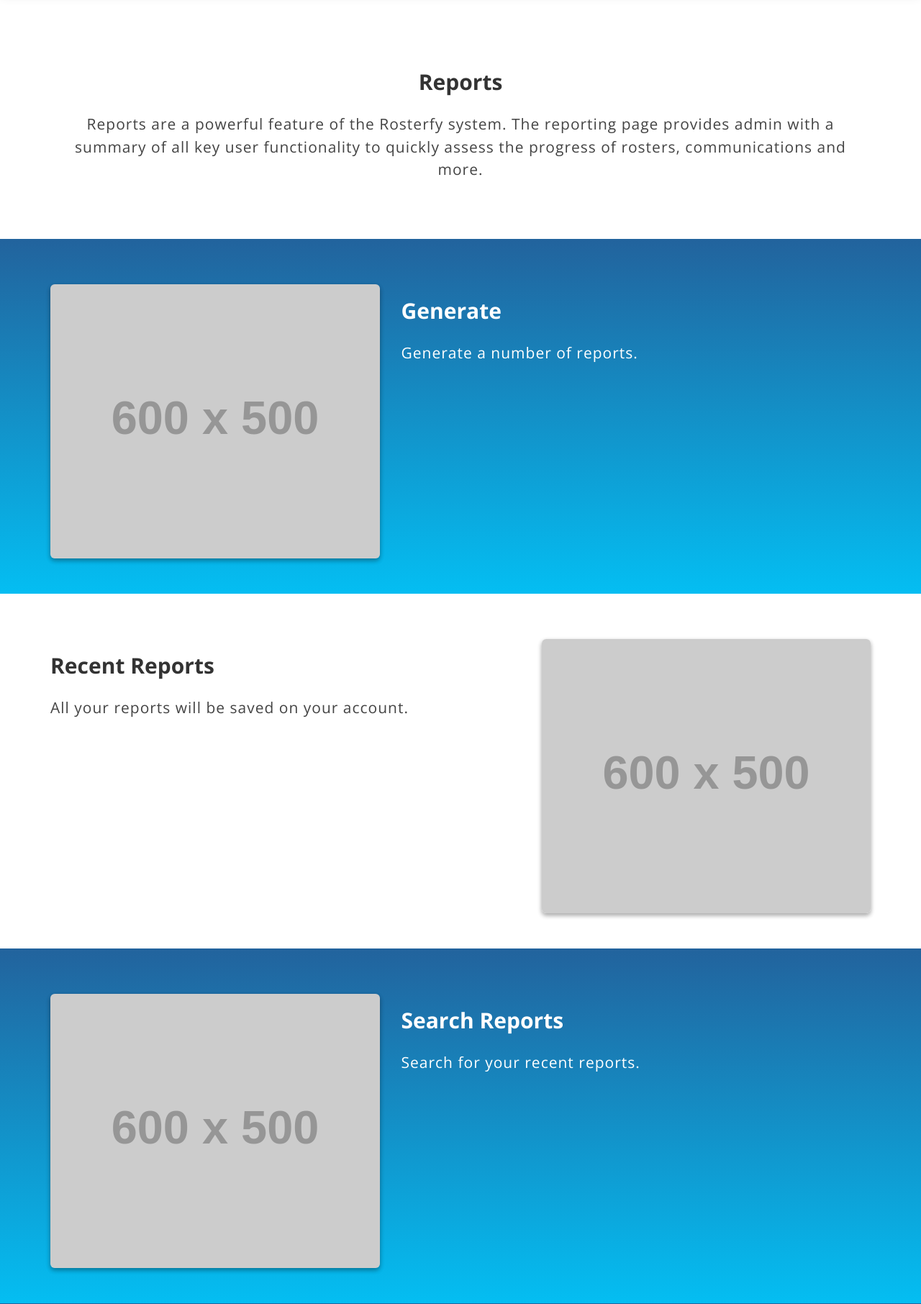
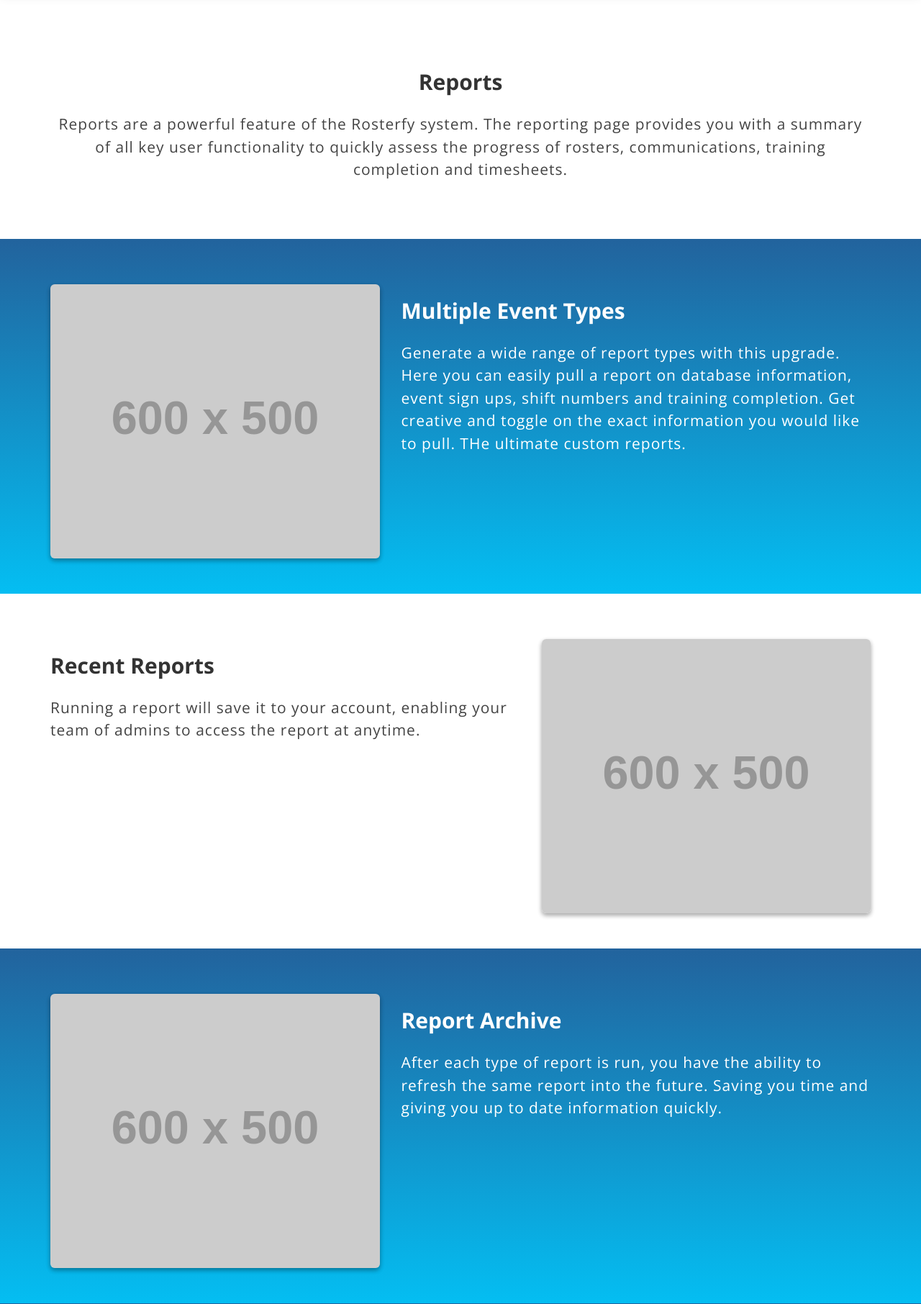
Before and after one commit to pete-ewg17/ewg_tech_website_2017, a PHP site: page /reports.php in a window 1280 px wide. Shown: the part 63-1875 px from the top of the page at 72% size. Run offline with PHP 8.4, Linux system fonts and the light colour scheme; grey boxes labelled with a size stand in for pictures from a placeholder-image service; some libraries are stand-ins or nearby versions.

Commit message:
Updated content
Updated Sales Content

```diff
--- a/reports.php
+++ b/reports.php
@@ -109,7 +109,7 @@
       <div class="row featurette">
         <div class="col-md-12 text-center" data-aos="fade-left" data-aos-once="true">
           <h2>Reports</h2>
-          <p>Reports are a powerful feature of the Rosterfy system. The reporting page provides admin with a summary of all key user functionality to quickly assess the progress of rosters, communications and more.</p>
+          <p>Reports are a powerful feature of the Rosterfy system. The reporting page provides you with a summary of all key user functionality to quickly assess the progress of rosters, communications, training completion and timesheets.</p>
         </div>
       </div>
     </div>
@@ -120,8 +120,8 @@
        <div class="container">
         <div class="row">
           <div data-aos="fade-right" data-aos-once="true" class="col-md-7 col-md-push-5">
-            <h2 class="featurette-heading">Generate</h2>
-            <p class="tech-lead">Generate a number of reports.</p>
+            <h2 class="featurette-heading">Multiple Event Types</h2>
+            <p class="tech-lead">Generate a wide range of report types with this upgrade. Here you can easily pull a report on database information, event sign ups, shift numbers and training completion. Get creative and toggle on the exact information you would like to pull. THe ultimate custom reports.</p>
           </div>
             <div data-aos="fade-right" data-aos-once="true" class="col-md-5 col-md-pull-7">
             <img class="featurette-image img-responsive img-rounded" src="http://placehold.it/600/500" alt="Registration Form" style="background-size:cover; background-repeat:none;">
@@ -136,7 +136,7 @@
           <div class="row featurette">
             <div class="col-md-7" data-aos="fade-left" data-aos-once="true">
               <h2>Recent Reports</h2>
-              <p>All your reports will be saved on your account.</p>
+              <p>Running a report will save it to your account, enabling your team of admins to access the report at anytime.</p>
             </div>
             <div class="col-md-5" data-aos="fade-left" data-aos-once="true">
               <img class="featurette-image img-responsive img-rounded" src="http://placehold.it/600/500" alt="Scheduling and Group Management">
@@ -150,8 +150,8 @@
        <div class="container">
         <div class="row">
           <div class="col-md-7 col-md-push-5" data-aos="fade-right" data-aos-once="true" data-aos-offset="300">
-            <h2 class="featurette-heading">Search Reports</h2>
-            <p class="tech-lead">Search for your recent reports. </p>
+            <h2 class="featurette-heading">Report Archive</h2>
+            <p class="tech-lead">After each type of report is run, you have the ability to refresh the same report into the future. Saving you time and giving you up to date information quickly.</p>
           </div>
             <div class="col-md-5 col-md-pull-7" data-aos="fade-right" data-aos-once="true" data-aos-offset="300">
             <img class="featurette-image img-responsive img-rounded" src="http://placehold.it/600/500" alt="Enhanced Communication with Phone">
@@ -165,8 +165,8 @@
        <div class="container">
         <div class="row">
           <div class="col-md-7 col-md-push-5" data-aos="fade-right" data-aos-once="true" data-aos-offset="500">
-            <h2 class="featurette-heading">Upgrade Your Account</h2>
-            <p class="tech-lead">Upgrade your current Freemium account to utilize the report function.</p>
+            <h2 class="featurette-heading">Request a custom report.</h2>
+            <p class="tech-lead">We are happy to consider specific reports suited to your needs. This can be provided as a feature upgrade. Please contact us to discuss further.</p>
           </div>
             <div class="col-md-5 col-md-pull-7" data-aos="fade-right" data-aos-once="true" data-aos-offset="500">
             <img class="featurette-image img-responsive img-rounded" src="http://placehold.it/600/500" alt="Timesheets">
```
